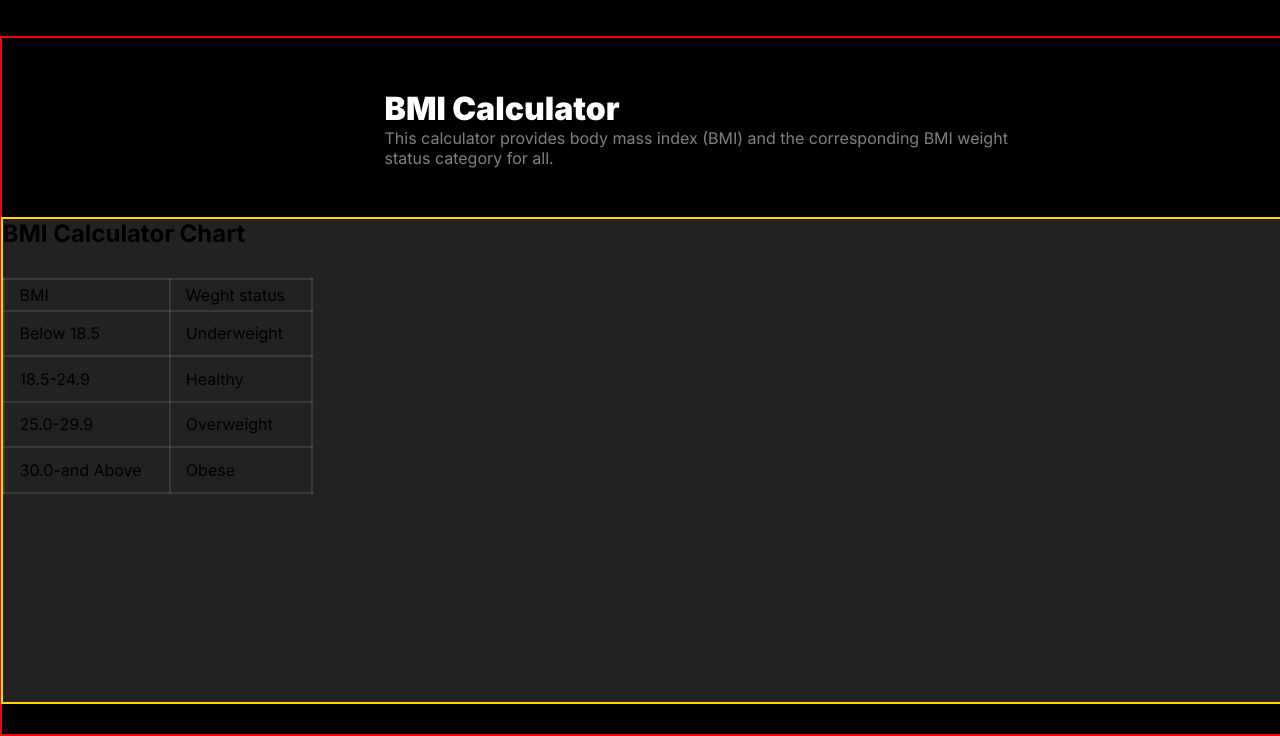
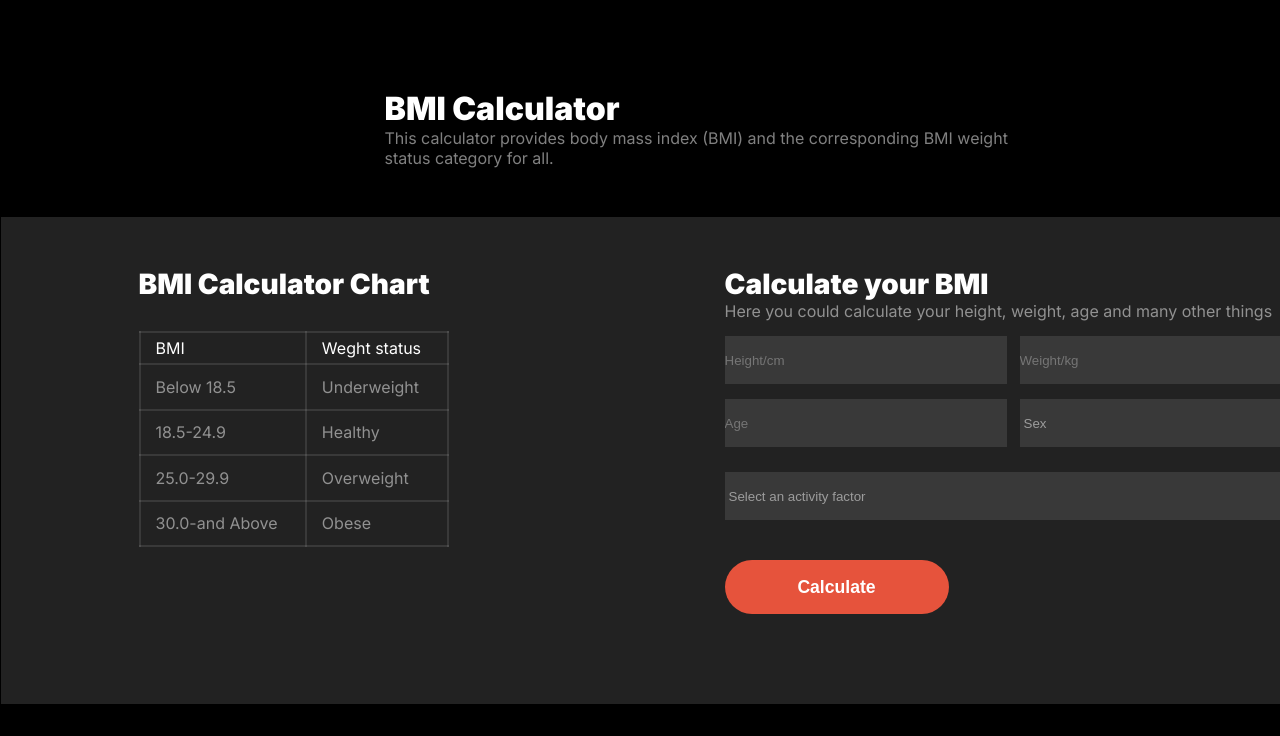
Before and after one commit to mahfuz-kallyan/my-second-assignment, a plain HTML site: page index.html in a window 1280 px wide. Shown: the part 1747-2483 px from the top of the page. Drawn offline with Linux system fonts and the light colour scheme; a web font is replaced by a local one.

Commit message:
added BMI section

```diff
--- a/index.html
+++ b/index.html
@@ -131,7 +131,34 @@
             </table>
             </div>
             <div class="calculate-bmi">
-
+                <h2>Calculate your BMI</h2>
+                <p>Here you could calculate your height, weight, age and many other things</p>
+                <div class="inputs">
+                    <form>
+                        <div class="input-1">
+                            <label>
+                                <input type="text" placeholder="Height/cm">
+                              </label>
+                              <label>
+                                  <input type="text" placeholder="Weight/kg">
+                              </label>
+                        </div>
+                        <div class="input-2">
+                            <label>
+                                <input type="text" placeholder="Age">
+                            </label>
+                            <label>
+                                <select class="input-select">
+                                    <option value="0">Sex</option>
+                                </select>
+                            </label>
+                        </div>
+                        <select class="factor">
+                            <option value="0">Select an activity factor</option>
+                        </select>
+                    </form>
+                    <button class="join-button">Calculate</button>
+                </div>
             </div>
         </div>
     </section>
--- a/style/style.css
+++ b/style/style.css
@@ -334,7 +334,6 @@ body {
     width: 1440px;
     height: 700px;
     margin: 0 auto;
-    border: 2px solid red;
     display: flex;
     flex-direction: column;
     justify-content: center;
@@ -361,14 +360,21 @@ body {
 .calculator-chart{
     width: 1439px;
     height: 487px;
-    border: 2px solid gold;
     background-color: rgb(34, 34, 34);
     margin-top: 100px;
+    display: flex;
+    justify-content: space-around;
+    align-items: center;
 
 }
 .chart{
-
-
+   width: 310px;
+   height: 386px;
+}
+.chart h2{
+    font-size: 1.75rem;
+    font-weight: 900;
+    color: rgb(255, 255, 255);
 }
 .chart table{
     border-collapse: collapse;
@@ -376,9 +382,69 @@ body {
     height: 216px;
     margin-top: 30px;
 }
+.chart thead{
+    color: rgb(255, 255, 255);
+}
+.chart tbody{
+    color:rgb(255, 255, 255, 0.5) ;
+}
 .chart table td{
     border: 2px solid rgba(255, 255, 255, 0.1);
     padding: 5px 15px;
+}
+.calculate-bmi{
+    width: 577px;
+    height: 386px;
+}
+.calculate-bmi h2{
+    color: rgb(255, 255, 255);
+    font-size: 1.75rem;
+    font-weight: 900;
+}
+.calculate-bmi p{
+    color: rgb(255, 255, 255, 0.5);
+    margin-bottom: 15px;
+}
+
+.input-1{
+    display: flex;
+    justify-content: space-between;
+    margin-bottom: 15px;
+}
+.input-2{
+    display: flex;
+    justify-content: space-between;
+    margin-bottom: 15px;
+}
+
+.input-1 input{
+    width: 282px;
+    height: 48px;
+    background-color: rgb(255, 255, 255, 0.1);
+    border: none;
+}
+.input-2 input{
+    width: 282px;
+    height: 48px;
+    background-color: rgb(255, 255, 255, 0.1);
+    border: none;
+}
+.input-select{
+    width: 282px;
+    height: 48px;
+    color: rgb(255, 255, 255, 0.5);
+    background-color: rgb(255, 255, 255, 0.1);
+    border: none;
+}
+
+.factor{
+    width: 575px;
+    height:48px ;
+    margin-top: 10px;
+    margin-bottom: 20px;
+    color: rgb(255, 255, 255, 0.5);
+    background-color: rgb(255, 255, 255, 0.1);
+    border: none;
 }
 
 
```
